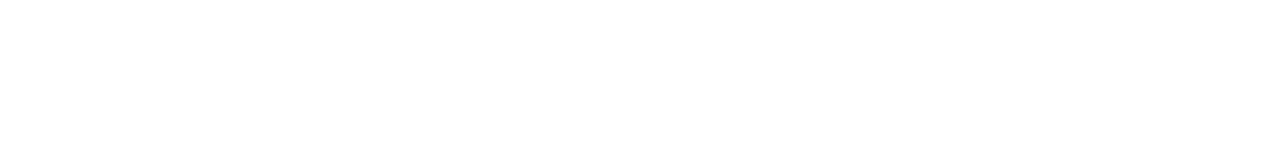
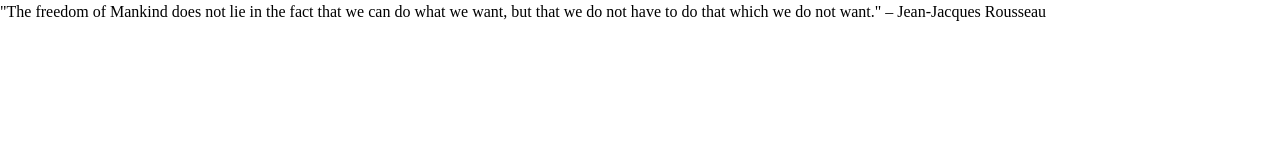
Before and after one commit to sendy23/simple-quote-page, a plain HTML site: page index.html in a window 1280 px wide. Drawn offline with Linux system fonts and the light colour scheme.

Commit message:
add base file structure

```diff
--- a/index.html
+++ b/index.html
@@ -3,10 +3,14 @@
 <head>
   <meta charset="utf-8">
   <link rel="stylesheet" type="text/css" href="main.css"
-  <title></title>
+  <link href="https://fonts.googleapis.com/css?family=Crimson+Text|Julius+Sans+One" rel="stylesheet">
+  <title>Freedom</title>
   <meta name="viewport" content="width=device-width, initial-scale=1">
 </head>
 <body>
+  <article>
+  "The freedom of Mankind does not lie in the fact that we can do what we want, but that we do not have to do that which we do not want."
 
+– Jean-Jacques Rousseau</article>
 </body>
 </html>
--- a/main.css
+++ b/main.css
@@ -0,0 +1,10 @@
+head {
+    display: none;
+}
+
+html, body {
+    margin: 0;
+    padding: 0;
+    font-size: 100%;
+    line-height: 1.5;
+}
```
